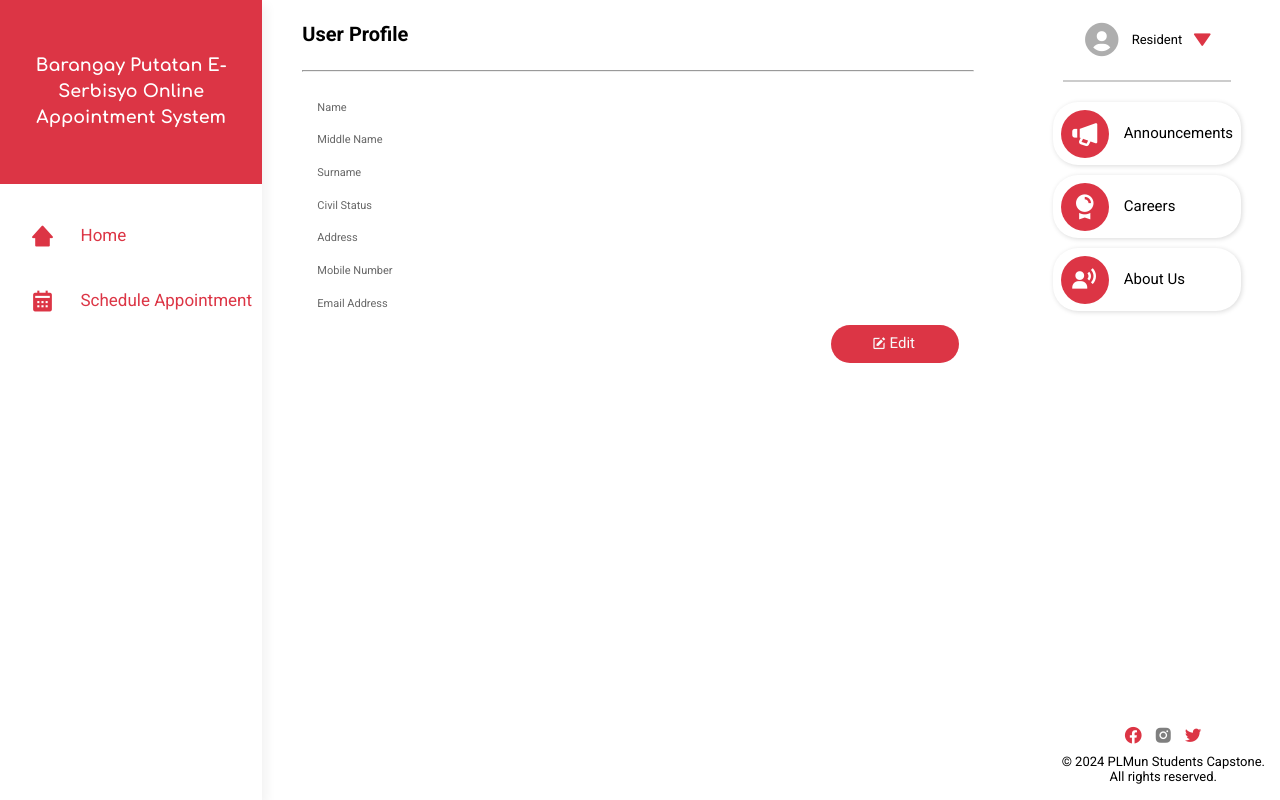
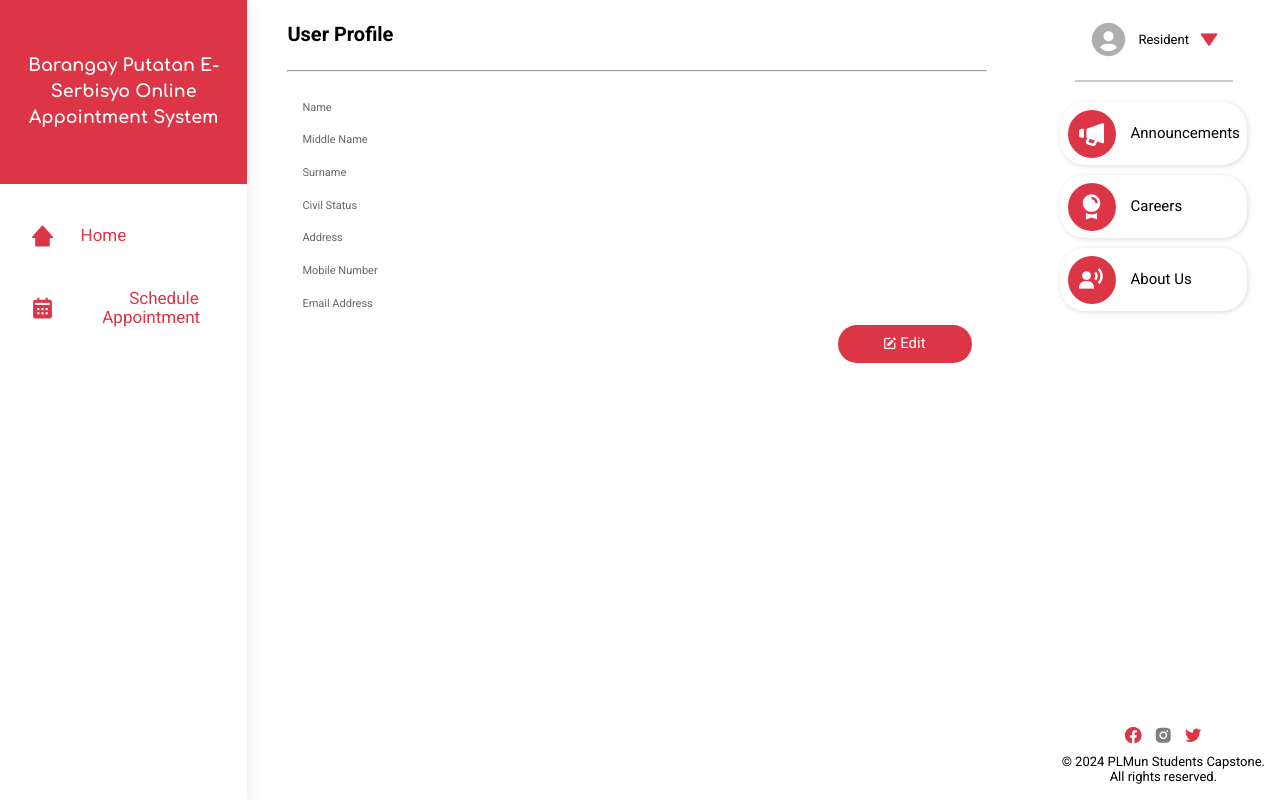
Before and after one commit to jetarciaga/capstone-frontend, a React (Create React App) app: page /user-profile/1 in a window 1280 px wide. Built offline with nearby package versions, Linux system fonts and the light colour scheme; no server answers; sample sign-in values are in the browser's storage.

Commit message:
added minimum width to userprofile

```diff
--- a/src/components/UserProfile.scss
+++ b/src/components/UserProfile.scss
@@ -8,6 +8,7 @@
   row-gap: 1em;
   width: 60%;
   margin: 1em 2em;
+  min-width: 700px;
 }
 
 .user-container {
```
